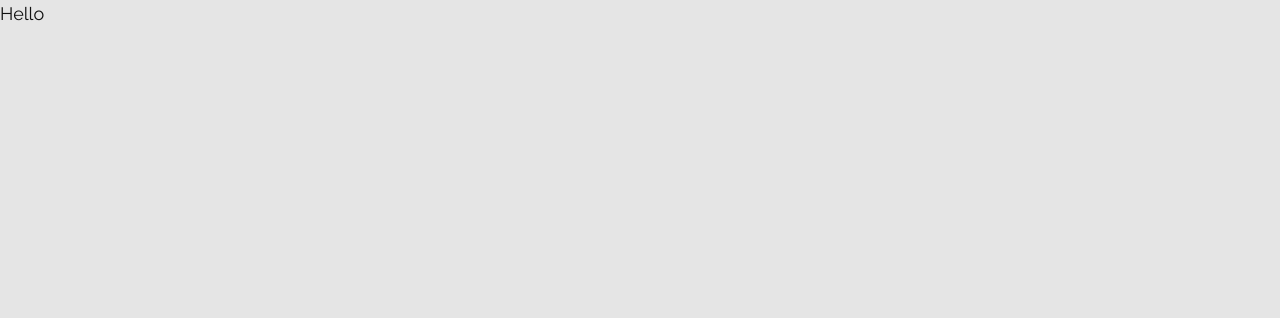
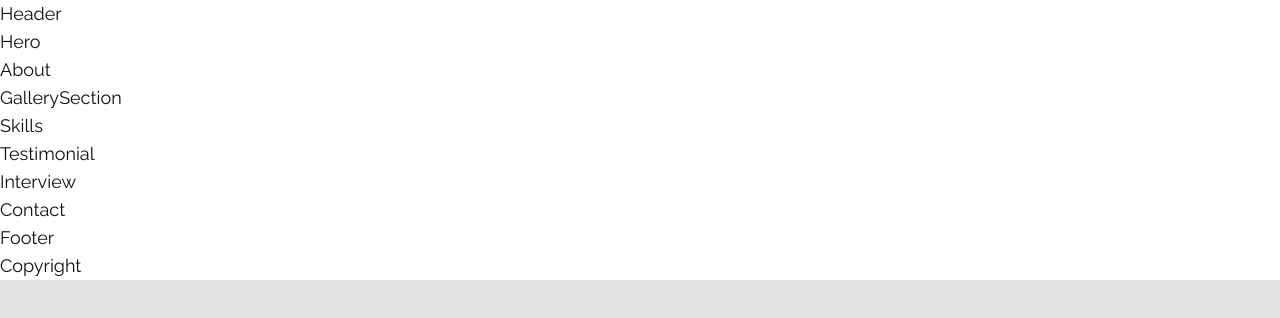
Before and after one commit to dealverina/tattoo-studio, a React (Vite) app: page / in a window 1280 px wide. Shown: the top 318 px of the page. Built offline with nearby package versions, Linux system fonts and the light colour scheme; a web font is replaced by a local one.

Commit message:
adding components to app

```diff
--- a/src/App.tsx
+++ b/src/App.tsx
@@ -1,3 +1,29 @@
+import {
+  About,
+  Contact,
+  Copyright,
+  Footer,
+  GallerySection,
+  Header,
+  Hero,
+  Interview,
+  Skills,
+  Testimonial,
+} from "./components";
+
 export const App = () => {
-  return <>Hello</>;
+  return (
+    <div className="max-w-[1920px] mx-auto overflow-hidden bg-white">
+      <Header />
+      <Hero />
+      <About />
+      <GallerySection />
+      <Skills />
+      <Testimonial />
+      <Interview />
+      <Contact />
+      <Footer />
+      <Copyright />
+    </div>
+  );
 };
```
